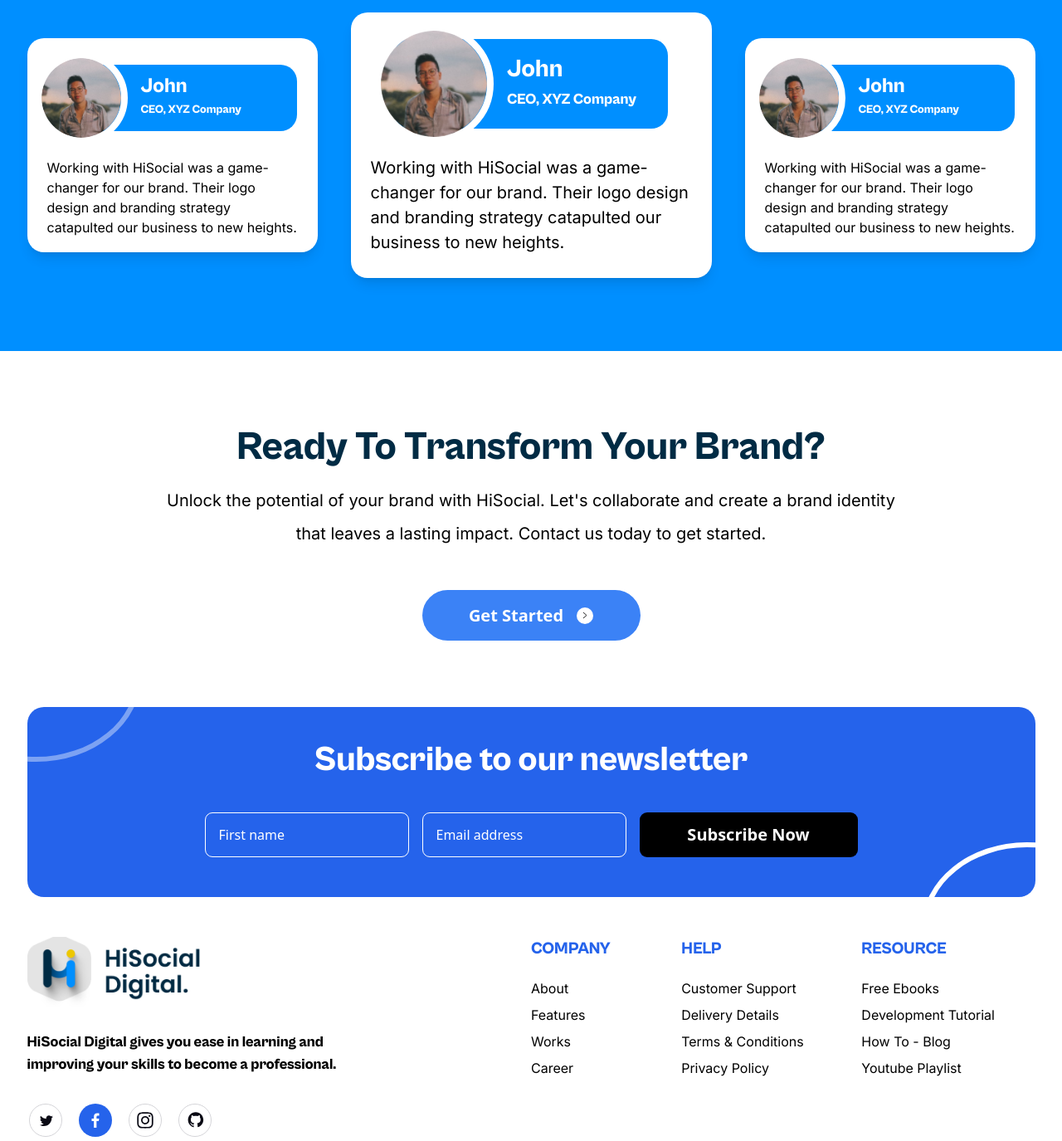
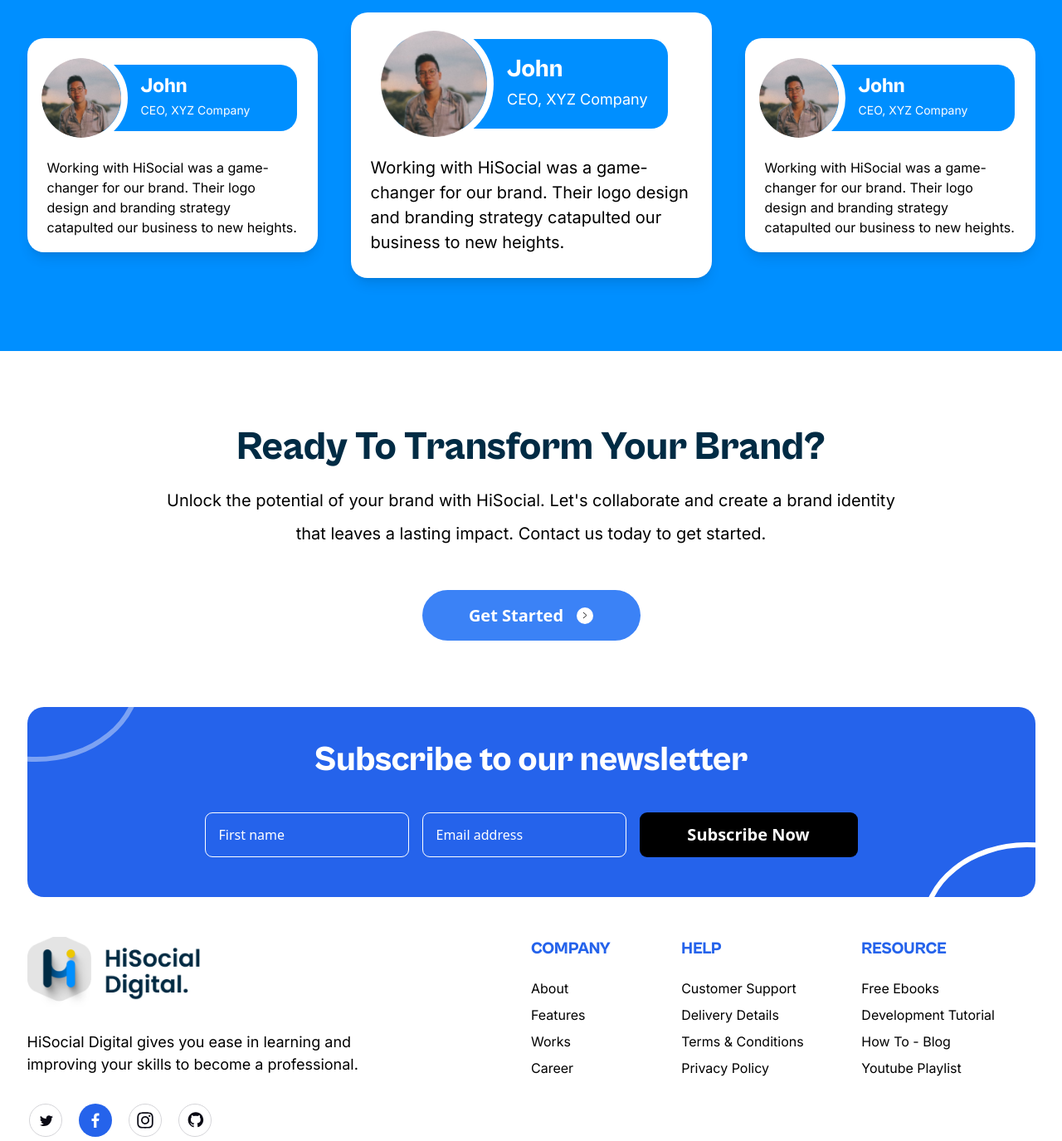
Before and after one commit to dimasasna/HiSocial, a plain HTML site: page branding-identity-visual.html in a window 1280 px wide. Shown: the part 5060-6435 px from the top of the page at 83% size. Drawn offline with nearby package versions, Linux system fonts and the light colour scheme; a web font is replaced by a local one.

Commit message:
fix: fontbold

```diff
--- a/branding-identity-visual.html
+++ b/branding-identity-visual.html
@@ -656,7 +656,7 @@
         <!-- Testi -->
         <section class="bg-[#008FFF] h-full w-full pb-10 px-4 lg:px-0 font-plus-jakarta-sans">
             <div class="mx-auto pt-16 max-w-[1215px] flex justify-center xl:justify-start">
-                <h1 class="lg:text-[50px] text-[32px] font-bold text-white"><span
+                <h1 class="lg:text-[50px] text-[38px] font-bold text-white"><span
                         class="text-[#002B44] border-b-4 pb-2">What</span> Client Say</h1>
             </div>
             <div class="my-12 flex flex-row flex-wrap gap-10 justify-center items-center max-w-[1230px] mx-auto">
@@ -668,7 +668,7 @@
                             src="./assets/img/testi-profil.png" alt="" />
                         <div class="flex flex-col w-full pl-4 -mt-2">
                             <h1 class="text-[20px] xl:text-[25px] font-bold">John</h1>
-                            <h2 class="text-[14px] xl:text-[14px] font-thin">CEO, XYZ Company</h2>
+                            <p class="text-[14px] xl:text-[14px] font-thin">CEO, XYZ Company</p>
                         </div>
                     </div>
                     <div class="mt-6 p-2 text-[14px] xl:text-[16px]">
@@ -684,7 +684,7 @@
                             src="./assets/img/testi-profil.png" alt="" />
                         <div class="flex flex-col w-full pl-4 -mt-2">
                             <h1 class="text-[20px] xl:text-[30px] font-bold">John</h1>
-                            <h2 class="text-[16px] xl:text-[18px] font-thin">CEO, XYZ Company</h2>
+                            <p class="text-[16px] xl:text-[18px] font-thin">CEO, XYZ Company</p>
                         </div>
                     </div>
                     <div class="mt-6 p-2 text-[14px] lg:text-[20px] font-normal">
@@ -700,7 +700,7 @@
                             src="./assets/img/testi-profil.png" alt="" />
                         <div class="flex flex-col w-full pl-4 -mt-2">
                             <h1 class="text-[20px] xl:text-[25px] font-bold">John</h1>
-                            <h2 class="text-[16px] xl:text-[14px] font-thin">CEO, XYZ Company</h2>
+                            <p class="text-[16px] xl:text-[14px] font-thin">CEO, XYZ Company</p>
                         </div>
                     </div>
                     <div class="mt-6 p-2 text-[14px] xl:text-[16px]">
@@ -758,8 +758,8 @@
                         <div class="flex flex-col">
                             <div class="lg:w-[400px] w-full h-full">
                                 <img class="w-[300px]" src="./assets/img/logo1.png" alt="" />
-                                <h1 class="lg:text-[18px] font-normal mt-7">HiSocial Digital gives you ease in learning
-                                    and improving your skills to become a professional.</h1>
+                                <p class="lg:text-[18px] font-normal mt-7">HiSocial Digital gives you ease in learning
+                                    and improving your skills to become a professional.</p>
                             </div>
                             <div class="flex justify-normal gap-4 w-full mt-8">
                                 <div
```
Also changed, not shown: aboutus.html (+2 -2 lines), homepage.html (+2 -2 lines), website-system-service.html (+2 -2 lines).
